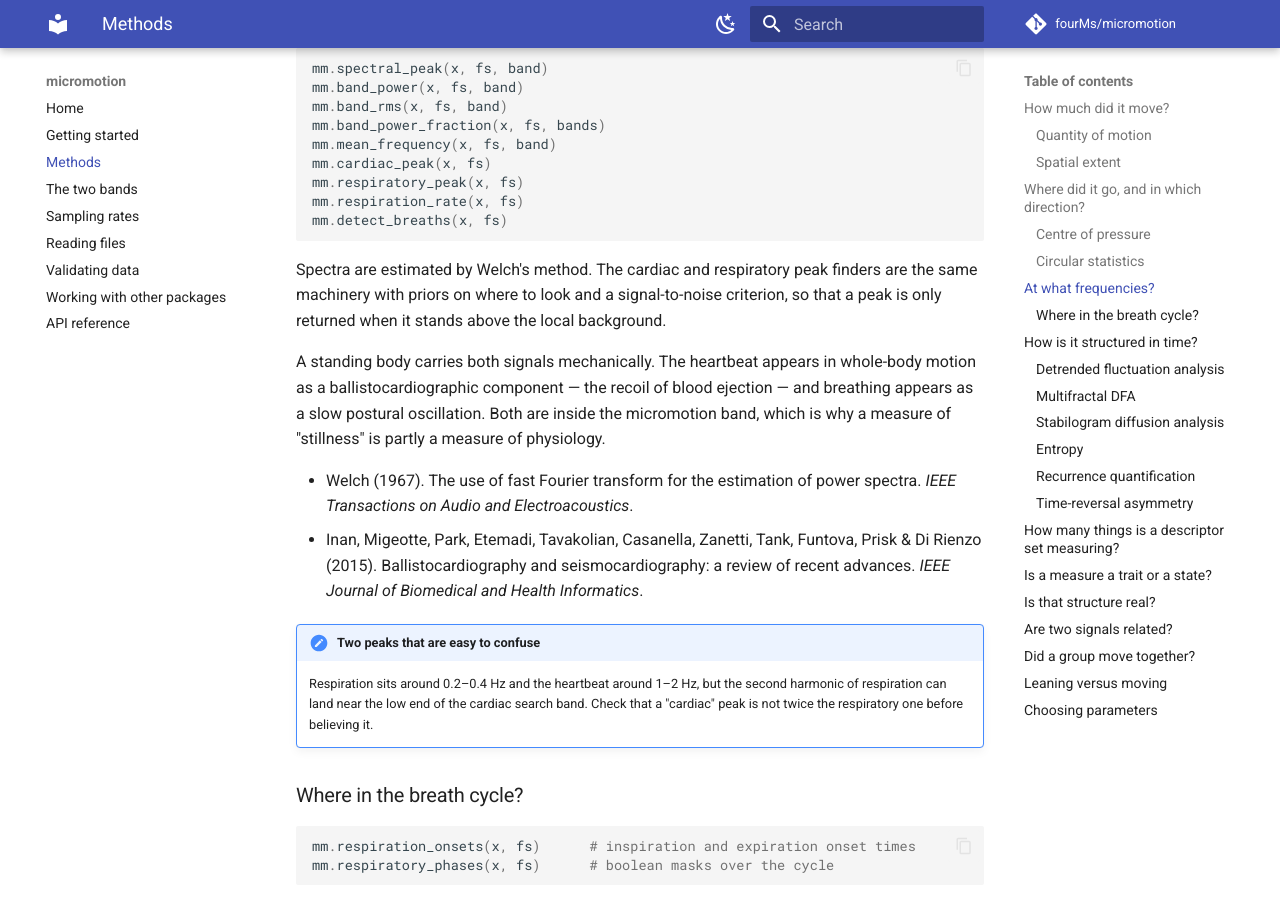
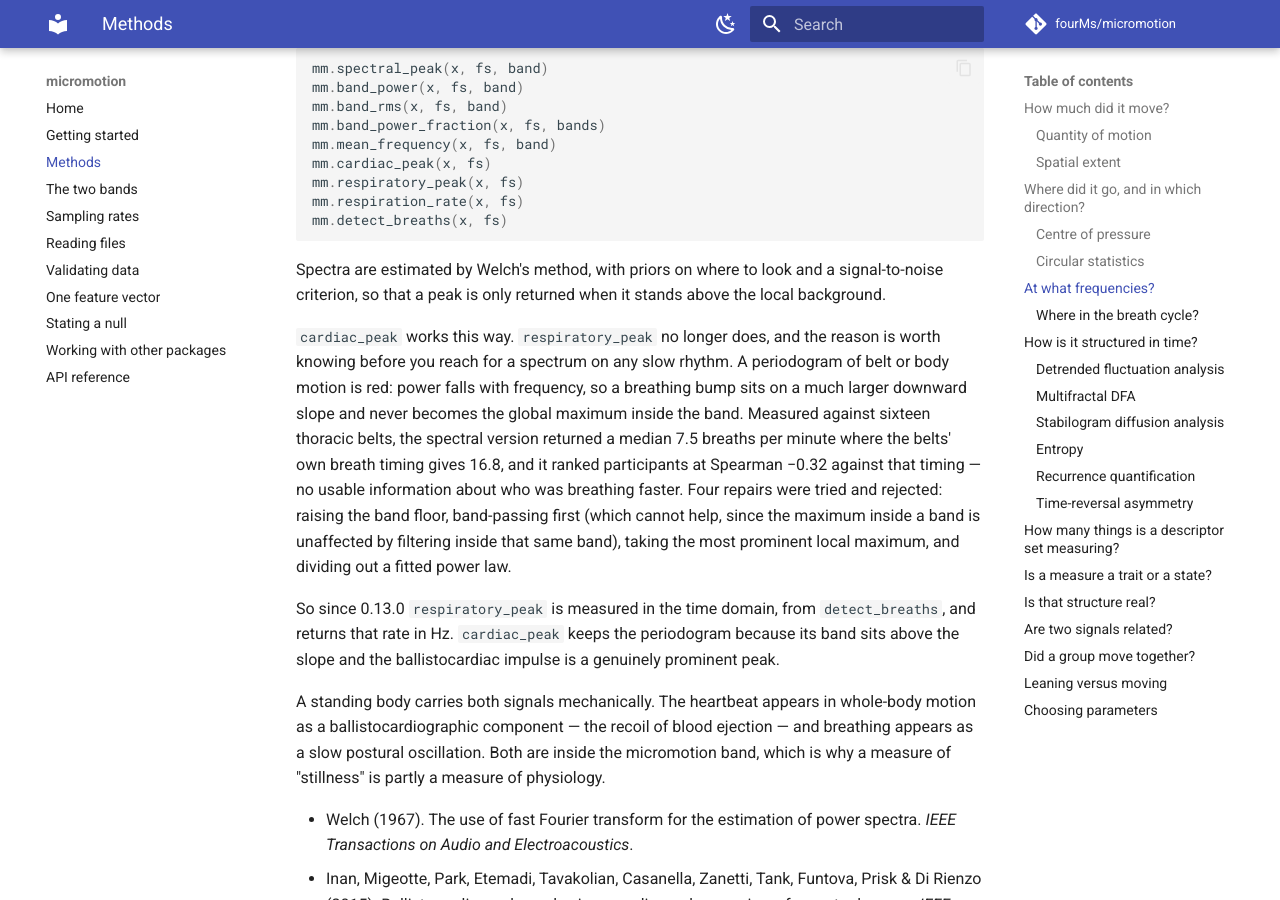
Before and after one commit to fourMs/micromotion, an MkDocs documentation site: the page built from docs/methods.md, in a window 1280 px wide and 900 px high, scrolled down 2534 px. Built offline with MkDocs 1.6.1 and Material for MkDocs 9.7.7, drawn with Linux system fonts in a browser that asks for light colours; comment, search, counter and statistics services are not loaded.

Commit message:
Docs for 0.13.0: feature vector, equivalence testing, and the respiratory_peak correction
methods.md said the cardiac and respiratory peak finders were 'the same machinery',
which stopped being true when respiratory_peak moved to the time domain. It now
explains why a periodogram cannot find a slow rhythm on a red spectrum, since that
applies well beyond this one function.

Adds features.md and nulls.md, and the two modules to the API reference.

Co-Authored-By: Claude Opus 5 <noreply@anthropic.com>
Claude-Session: https://claude.ai/code/session_01GdJYswDvYoGDb8cRqbdp7B

````diff
--- a/docs/methods.md
+++ b/docs/methods.md
@@ -121,9 +121,22 @@ mm.respiration_rate(x, fs)
 mm.detect_breaths(x, fs)
 ```
 
-Spectra are estimated by Welch's method. The cardiac and respiratory peak finders are the same
-machinery with priors on where to look and a signal-to-noise criterion, so that a peak is only
-returned when it stands above the local background.
+Spectra are estimated by Welch's method, with priors on where to look and a signal-to-noise
+criterion, so that a peak is only returned when it stands above the local background.
+
+`cardiac_peak` works this way. `respiratory_peak` no longer does, and the reason is worth knowing
+before you reach for a spectrum on any slow rhythm. A periodogram of belt or body motion is red:
+power falls with frequency, so a breathing bump sits on a much larger downward slope and never
+becomes the global maximum inside the band. Measured against sixteen thoracic belts, the spectral
+version returned a median 7.5 breaths per minute where the belts' own breath timing gives 16.8, and
+it ranked participants at Spearman −0.32 against that timing — no usable information about who was
+breathing faster. Four repairs were tried and rejected: raising the band floor, band-passing first
+(which cannot help, since the maximum inside a band is unaffected by filtering inside that same
+band), taking the most prominent local maximum, and dividing out a fitted power law.
+
+So since 0.13.0 `respiratory_peak` is measured in the time domain, from `detect_breaths`, and
+returns that rate in Hz. `cardiac_peak` keeps the periodogram because its band sits above the slope
+and the ballistocardiac impulse is a genuinely prominent peak.
 
 A standing body carries both signals mechanically. The heartbeat appears in whole-body motion as
 a ballistocardiographic component — the recoil of blood ejection — and breathing appears as a
--- a/mkdocs.yml
+++ b/mkdocs.yml
@@ -27,6 +27,8 @@ nav:
   - Sampling rates: rates.md
   - Reading files: formats.md
   - Validating data: validation.md
+  - One feature vector: features.md
+  - Stating a null: nulls.md
   - Working with other packages: interop.md
   - API reference: api.md
 
````
Also changed, not shown: docs/api.md (+8 -0 lines), docs/features.md (added, +63 -0 lines), docs/nulls.md (added, +73 -0 lines).
